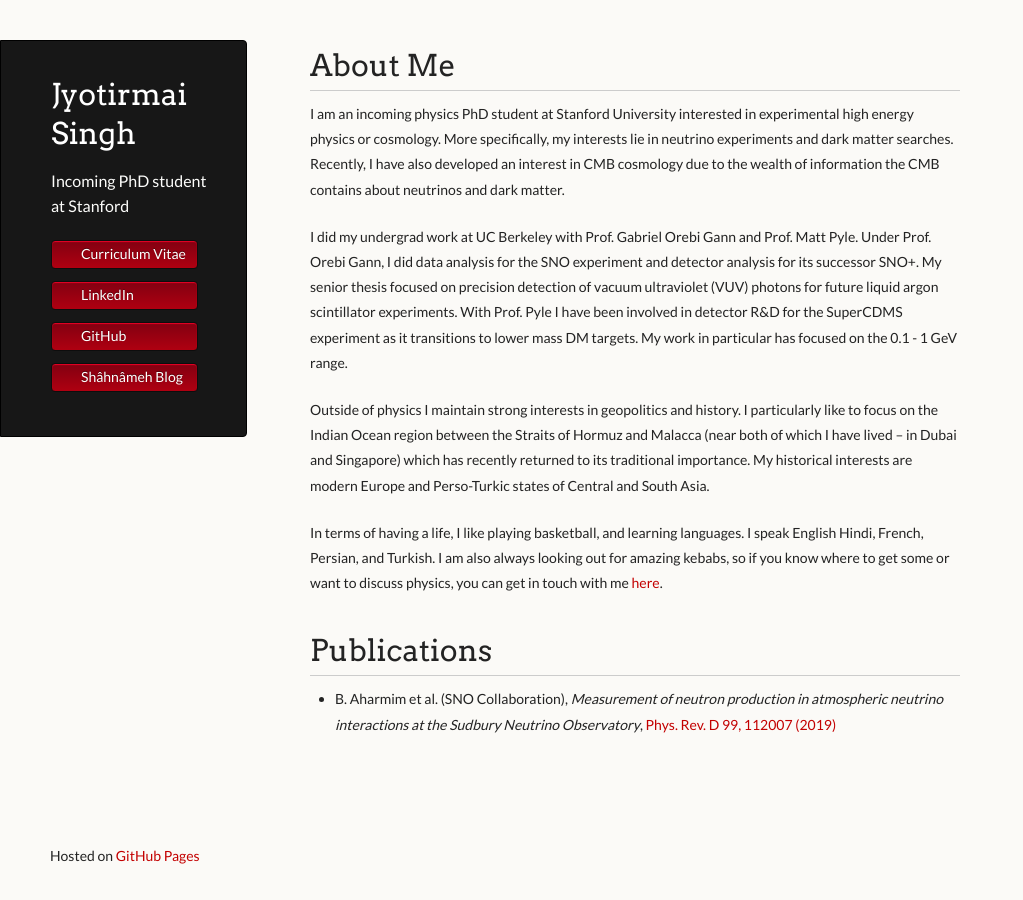
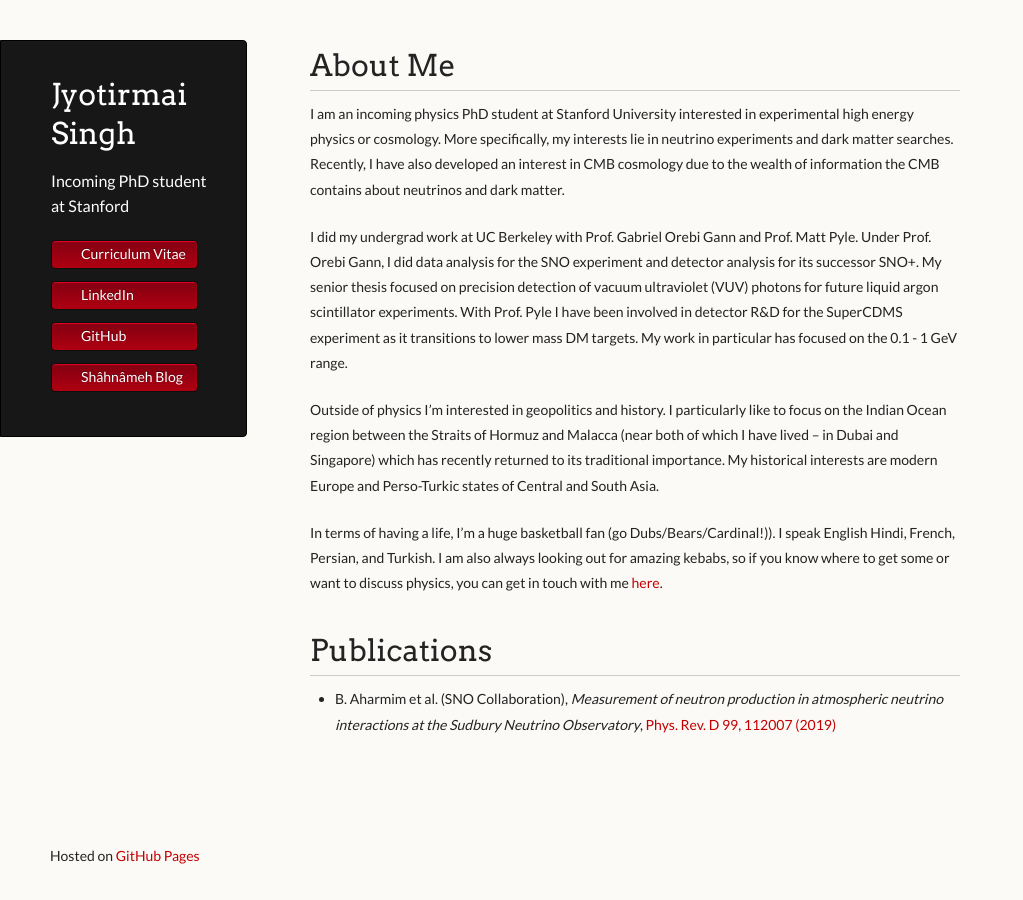
Before and after one commit to joe-singh/joe-singh.github.io, a Jekyll site: the page built from index.md, in a window 1280 px wide. Shown: the whole page, without its empty margins (0-1023 px from the left). Built offline with Jekyll 4.4.1, drawn with Linux system fonts in a browser that asks for light colours.

Commit message:
update description

```diff
--- a/index.md
+++ b/index.md
@@ -23,10 +23,10 @@ experiment and detector analysis for its successor SNO+. My senior thesis focuse
 future liquid argon scintillator experiments. With Prof. Pyle I have been involved in detector R&D for the SuperCDMS experiment as it transitions to
 lower mass DM targets. My work in particular has focused on the 0.1 - 1 GeV range.
 
-Outside of physics I maintain strong interests in geopolitics and history. I particularly like to focus on the Indian Ocean region between the
+Outside of physics I'm interested in geopolitics and history. I particularly like to focus on the Indian Ocean region between the
 Straits of Hormuz and Malacca (near both of which I have lived -- in Dubai and Singapore) which has recently returned to its traditional importance. My historical interests are modern Europe and Perso-Turkic states of Central and South Asia.
 
-In terms of having a life, I like playing basketball, and learning languages. I speak English Hindi, French, Persian, and Turkish. I am also always looking out for amazing
+In terms of having a life, I'm a huge basketball fan (go Dubs/Bears/Cardinal!)). I speak English Hindi, French, Persian, and Turkish. I am also always looking out for amazing
 kebabs, so if you know where to get some or want to discuss physics, you can get in touch with me [here](mailto:joesingh@stanford.edu).
 
 # Publications
```
